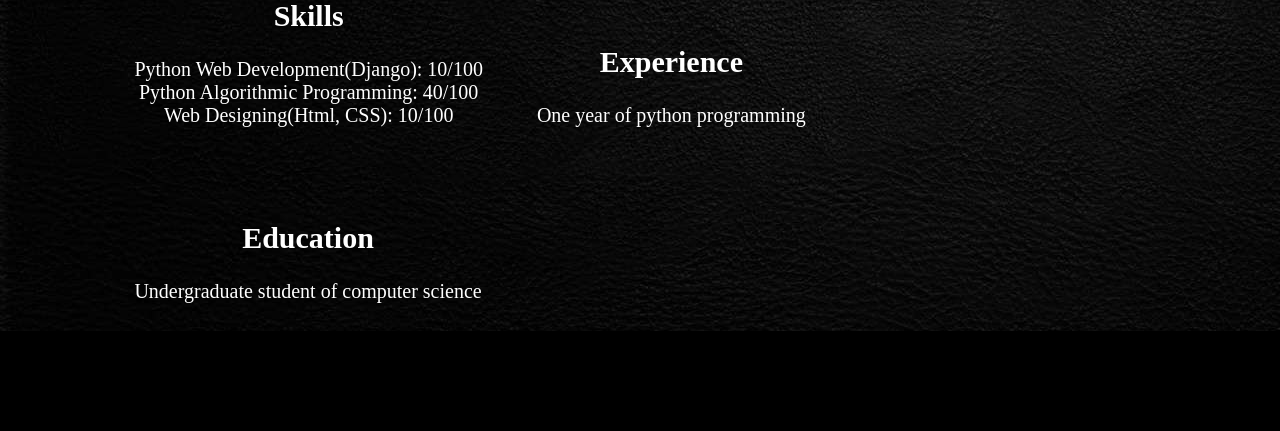
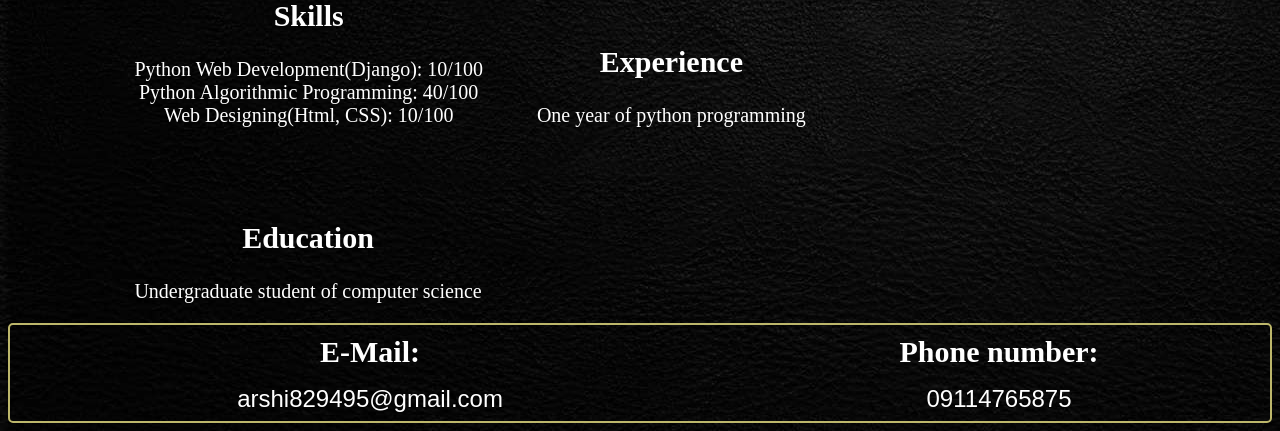
Before and after one commit to arshi8294/4th-Tasks, a Django app: template MyCV/cv/templates/homepage.html in a window 1280 px wide. Shown: the part 665-1096 px from the top of the page. Before the commit the page ends 996 px from the top, so only its background shows below. Run offline with Django 5.2, Linux system fonts and the light colour scheme; the template is opened without the code that fills it: values that come from a table or form of the project are taken from there, others are empty; data comes from the database, SQL or seed files in the repository; parts of the project's set-up code (start-up, migrations or seed data) failed here and were passed over.

Commit message:
added-contact-informations

```diff
--- a/MyCV/cv/static/homepage.css
+++ b/MyCV/cv/static/homepage.css
@@ -29,7 +29,7 @@ body{background-image: url("WrbocU4-black-wallpaper-1080p.jpg");}
 
     width: fit-content;
     text-align: center;
-    position: static;
+    position: relative;
     display: inline-block;
 }
 .skills h2{
@@ -46,7 +46,7 @@ body{background-image: url("WrbocU4-black-wallpaper-1080p.jpg");}
 
     width: fit-content;
     text-align: center;
-    position: static;
+    position: relative;
     display: inline-block;
 }
 .experience h2{
@@ -62,7 +62,7 @@ body{background-image: url("WrbocU4-black-wallpaper-1080p.jpg");}
     padding-left: 10%;
     width: fit-content;
     text-align: center;
-    position: static;
+    position: relative;
     display: inline-block;
 }
 .education h2{
@@ -72,3 +72,18 @@ body{background-image: url("WrbocU4-black-wallpaper-1080p.jpg");}
 .education p{
     font-size: 20px;
 }
+
+table{
+    text-align: center;
+    border: darkkhaki solid 2px;
+    border-radius: 5px;
+    width: 100%;
+    height: 100px;
+}
+tr:nth-child(1){
+    font-size: 30px;
+}
+tr:nth-child(2){
+    font-family: Papyrus, fantasy;
+    font-size: 24px;
+}
--- a/MyCV/cv/templates/homepage.html
+++ b/MyCV/cv/templates/homepage.html
@@ -31,6 +31,19 @@
             <h2>Education</h2>
             <p>{{ i.education }}</p>
         </div>
+
+        <div class="contact">
+            <table>
+                <tr>
+                    <th>E-Mail:</th>
+                    <th>Phone number:</th>
+                </tr>
+                <tr>
+                    <td> {{ i.email }}</td>
+                    <td> {{ i.phone_number }}</td>
+                </tr>
+            </table>
+        </div>
     {% endfor %}
 
 {% endblock %}
```
Also changed, not shown: MyCV/cv/templates/icons8-contact-us-30.png (added), MyCV/cv/templates/icons8-contact-us-50.png (added).
